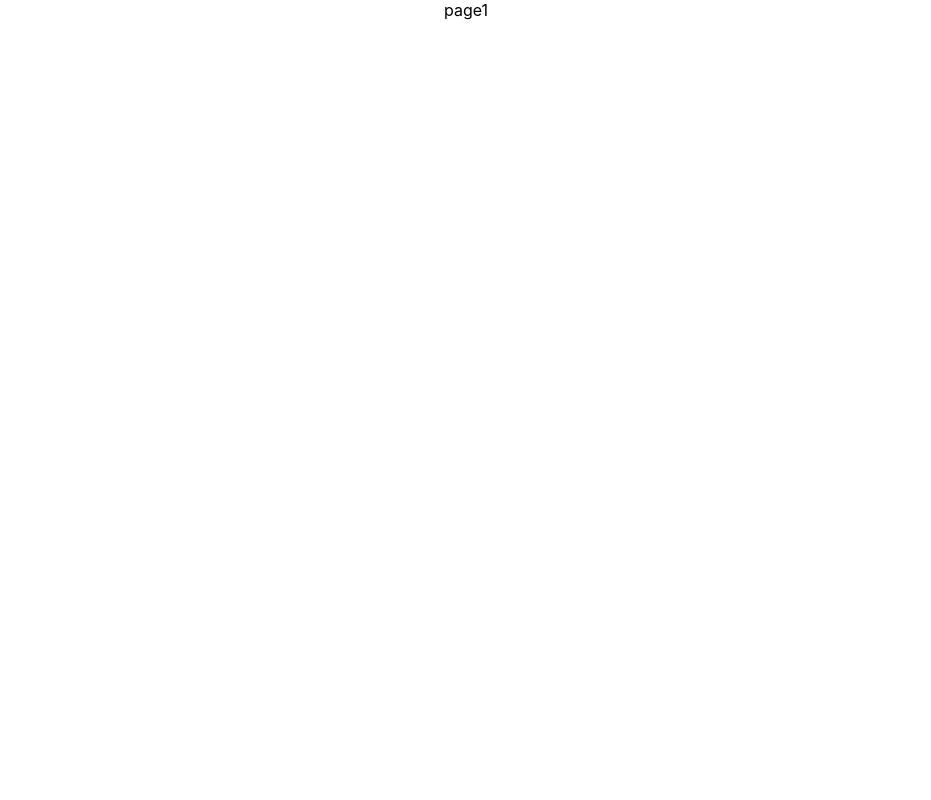
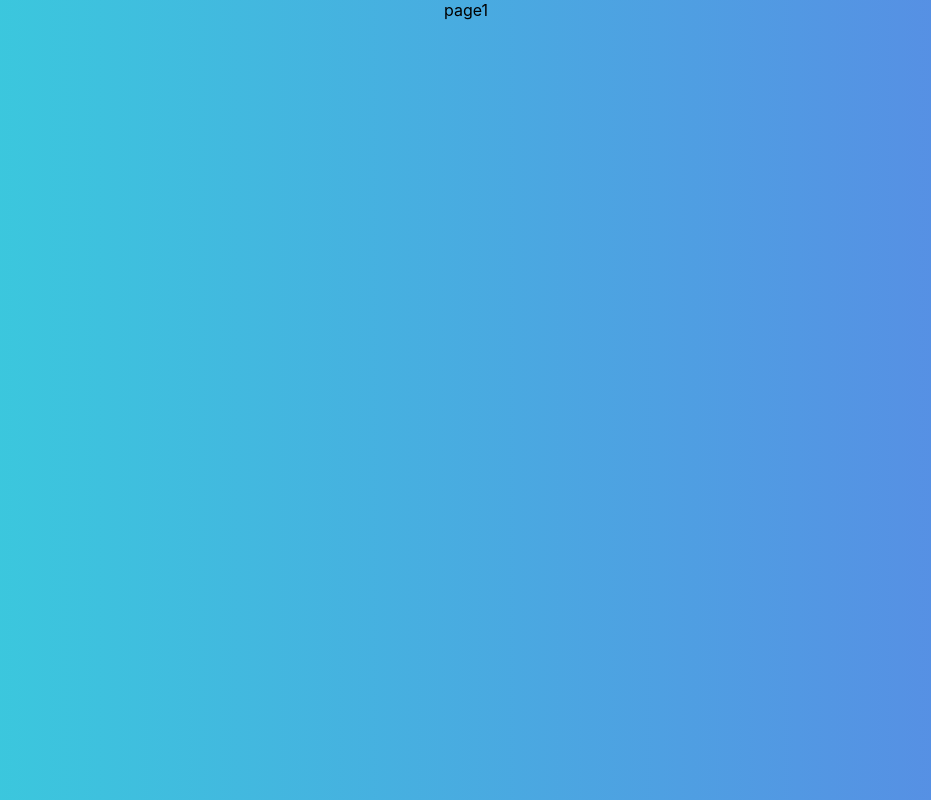
Before and after one commit to Marascax/alex-marasco-personal-site, a React (Create React App) app: page / in a window 1280 px wide. Shown: the top 800 px of the page, without its empty margins (174-1105 px from the left). Built offline with nearby package versions, Linux system fonts and the light colour scheme.

Commit message:
initial background color

```diff
--- a/src/containers/page.scss
+++ b/src/containers/page.scss
@@ -1,7 +1,12 @@
-@use 'basePage';
+$gradient-left: #36D1DC;
+$gradient-mid: #86A8E7;
+$gradient-right: #5B86E5;
 
 .Page {
     width: 100%;
     height: 100%;
     box-sizing: border-box;
+    background: $gradient-left;  /* fallback for old browsers */
+    background: -webkit-linear-gradient(to right, $gradient-left,$gradient-right);  /* Chrome 10-25, Safari 5.1-6 */
+    background: linear-gradient(to right, $gradient-left, $gradient-right); /* W3C, IE 10+/ Edge, Firefox 16+, Chrome 26+, Opera 12+, Safari 7+ */
 }
```
